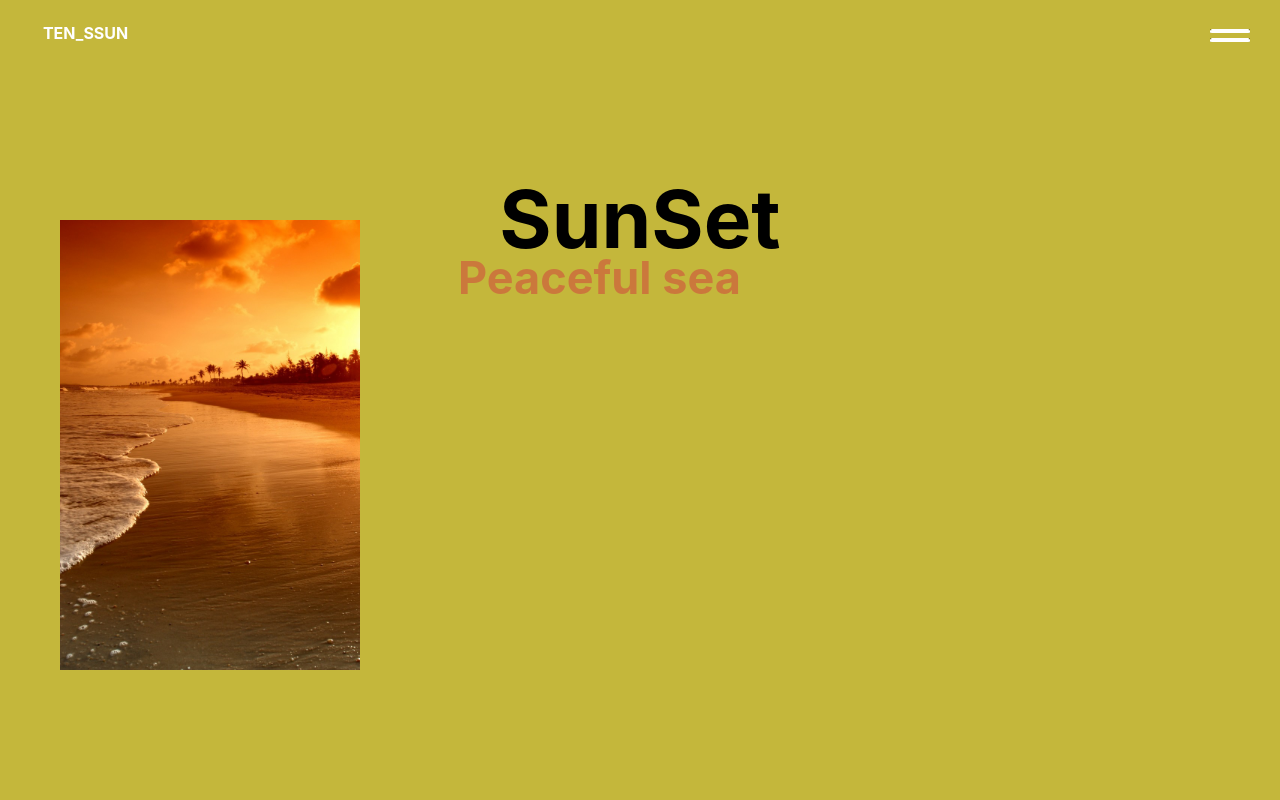
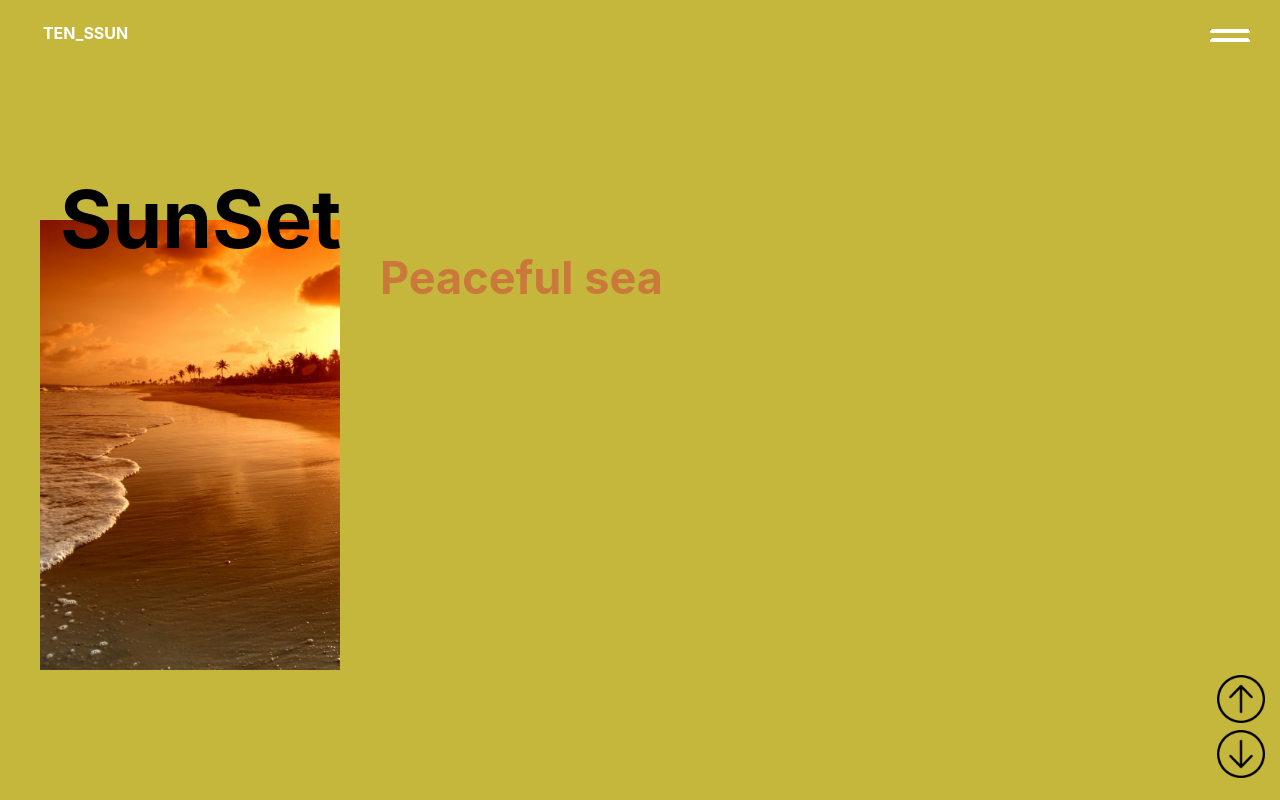
Before and after one commit to TEN-SSUN/portfolio, a React (Create React App) app in the folder ver1/my-profile/: page /work in a window 1280 px wide. Shown: the top 800 px of the page. Built offline with nearby package versions, Linux system fonts and the light colour scheme.

Commit message:
tracker create

```diff
--- a/ver1/my-profile/src/component/About.js
+++ b/ver1/my-profile/src/component/About.js
@@ -68,7 +68,7 @@ function Contact()
     const [browserHeight, setBrowserHeight] = useState(document.documentElement.clientHeight);
 
     const location = useLocation();
-    console.log(location);
+    //console.log(location);
 
     const handleWindowResize = useCallback(event => {
         setBrowserWidth(document.documentElement.clientWidth);
--- a/ver1/my-profile/src/component/Contact.js
+++ b/ver1/my-profile/src/component/Contact.js
@@ -46,7 +46,7 @@ const MainText = styled.p`
 function Contact()
 {
     const location = useLocation();
-    console.log(location);
+    //console.log(location);
 
     return (
             <Fragment>
--- a/ver1/my-profile/src/component/Work.js
+++ b/ver1/my-profile/src/component/Work.js
@@ -1,7 +1,8 @@
 import React, { Fragment, useState, useEffect, useCallback } from "react";
 import styled from "styled-components";
-import { useLocation } from 'react-router-dom';
+//simport { useLocation } from 'react-router-dom';
 import WorkContents from './WorkContents';
+import WorkTracker from './WorkTracker';
 
 import sunset from '../img/sunset2.jpg';
 import sunglesses from '../img/cat_sunglesses.jpg';
@@ -13,7 +14,8 @@ const WorkFullDivision = styled.div`
     width : ${props => props.browserWidth}px;
     height : ${props => props.browserHeight* props.workListCount}px;
     background-color:${props => props.worksMainColor};
-    transition : all ease 0.2s;
+    transition : background-color ease 1s;
+    overflow: hidden;
 `;
 
 function Contact()
@@ -44,19 +46,19 @@ function Contact()
                         seq: 4
                         ,color:"#ef404f"//C4003B
                         ,img:sunglesses
-                        ,title:"Cat"
-                        ,contents:"Gangnam Style~"
+                        ,title:"나만 없어 고양이 ㅠ"
+                        ,contents:`Gangnam Style~
+                                    Korea
+                                    `
                         }
                     ]
+    let cPos =0;
 
     const [browserWidth, setBrowserWidth] = useState(document.documentElement.clientWidth);
     const [browserHeight, setBrowserHeight] = useState(document.documentElement.clientHeight);
     const [worksMainColor, setWorksMainColor] = useState(workList[0].color);
-
     const [workListCount] = useState(workList.length);
-
-    const location = useLocation();
-    //console.log(location);
+    const [posStatus, setPosStatus] = useState("N");
 
     const handleWindowResize = useCallback(event => {
         setBrowserWidth(document.documentElement.clientWidth);
@@ -64,6 +66,21 @@ function Contact()
     }, []);
 
     const handleScrollMove = useCallback(event => {
+
+        if(Number(cPos)-Number(window.pageYOffset)<0)
+        {
+            setPosStatus("D");
+        }
+        else if(Number(cPos)-Number(window.pageYOffset)>0)
+        {
+            setPosStatus("U");
+        }
+        else
+        {
+            setPosStatus("N")
+        }
+
+        cPos=window.pageYOffset;
 
         for(let i=workList.length-1; i>=1 ;i--)
         {
@@ -78,13 +95,29 @@ function Contact()
                 break;
             }
         }
-        //console.log(worksMainColor+" | "+window.pageYOffset);
+
     }, []);
 
-    useEffect(() => {
+    useEffect(() =>
+    {
+        setBrowserWidth(document.documentElement.clientWidth);
+        setBrowserHeight(document.documentElement.clientHeight);
+
         window.addEventListener('resize', handleWindowResize);
         window.addEventListener('scroll', handleScrollMove);
-    },[handleWindowResize])
+
+    },[handleWindowResize,handleScrollMove]);
+
+    const onMoveTop = () =>{
+        window.scrollTo({top: 0, behavior: 'smooth'});
+    }
+
+    const onMoveBottom = () =>{
+        let tempTop = document.getElementById('MainContentDivision'+(workList.length)).offsetTop
+
+        window.scrollTo({top:tempTop,behavior: 'smooth'});
+    }
+
 
     return (
         <Fragment>
@@ -93,6 +126,7 @@ function Contact()
                     <WorkContents id={"workContents"+seq} browserWidth={browserWidth} browserHeight={browserHeight} num={seq} img={img} title={title} contents={contents}/>
                     ))}
             </WorkFullDivision>
+            <WorkTracker posStatus={posStatus} onMoveTop={onMoveTop} onMoveBottom={onMoveBottom}/>
         </Fragment>
     );
   }
--- a/ver1/my-profile/src/component/WorkContents.js
+++ b/ver1/my-profile/src/component/WorkContents.js
@@ -14,7 +14,7 @@ const MainImageDiv = styled.div`
     background-color:white;
     position : absolute;
     top : 50%;
-    left : 60px;
+    left : 40px;
     transform: translate(0%, -40%);
     overflow: hidden;
     padding:0px;
@@ -69,24 +69,30 @@ const MainText = styled.p`
     padding :0px;
     margin : 0px;
     display:flex;
-    left : 50%;
+    justify-content:center;
+    left : 60px;
+    //transform: translate(-50%);
+    //left : 50%;
     top: 170px;
-    transform: translate(-50%);
     font-size : 80px;
     transition : all ease 0.3s;
     color : black;
     font-weight : bold;
 `;
+//text-align : center;
 
 const SubText = styled.p`
-    position : relative;
+    position : absolute;
     color : #CC723D;
     font-weight : bold;
     font-size : 45px;
-    margin : 10px;
+    margin-top : 10px;
+    margin-right : 0px;
+    margin-bottom : 0px;
+    margin-left : 0px;
     transition : all ease 0.3s;
-    width : 750px;
-    left : 35%;
+    width : ${props => Number(props.browserWidth*1)-Number(420)}px;
+    left : 380px;
     top : 30%;
     //transform: translate(-50%, -50%);
     opacity:0.9;
@@ -100,7 +106,6 @@ function Contact(props)
     //const [worksMainColor, setWorksMainColor] = useState("#C4B73B");
 
     useEffect(() => {
-        console.log(props.contents)
         setNum(props.num)
         setBrowserWidth(props.browserWidth);
         setBrowserHeight(props.browserHeight);
@@ -110,7 +115,7 @@ function Contact(props)
             <MainTextDivision id={"MainContentDivision"+num} browserWidth={browserWidth} browserHeight={browserHeight} num={num} color={props.color}>
                 <MainImageDiv><MainImage src={props.img} /></MainImageDiv>
                 <MainText id="mainTitle">{props.title}</MainText>
-                <SubText>{props.contents}</SubText>
+                <SubText browserWidth={browserWidth}>{props.contents}</SubText>
             </MainTextDivision>
     );
   }
--- /dev/null
+++ b/ver1/my-profile/src/component/WorkTracker.js
@@ -0,0 +1,75 @@
+import React, { useEffect } from "react";
+import styled from "styled-components";
+
+import bottom_arrow from '../img/bottom_arrow.png';
+import top_arrow from '../img/top_arrow.png';
+
+const WorkFullDivision = styled.div`
+    position: fixed;
+    width: 48px;
+    bottom:15px;
+    right:15px;
+    box-sizing: border-box;
+    box-shadow: 0 1rem 5rem -2rem rgba(black,0.5);
+`;
+
+const ImgButton = styled.img`
+    width:48px;
+    height:48px;
+    margin-bottom:3px;
+`;
+
+//config vars
+const lagAmount = 50;
+const maxSpeed = 100;
+const frameRate = 20;
+//code
+let scrollTop = 0;
+let pinTop = 0;
+let lastTime;
+
+const updatePinPosition = (time) =>
+{
+    if (!lastTime)
+    {
+        lastTime = time;
+    }
+
+    let delta = time - lastTime;
+    if (delta >= frameRate)
+    {
+        scrollTop = window.pageYOffset;
+        var move = (scrollTop - pinTop) * delta / (lagAmount + delta);
+        var direction = move === 0 ? 0 : move / Math.abs(move);
+        pinTop = pinTop + Math.min( Math.abs(move), maxSpeed ) * direction;
+
+        document.getElementById('fullDiv').style.transform = `translateY(${-move}px)`;
+        lastTime = time;
+    }
+    requestAnimationFrame(updatePinPosition);
+}
+
+export default function Contact(props)
+{
+    const moveTop = () =>
+    {
+        props.onMoveTop();
+    }
+    const moveBottom = () =>
+    {
+        props.onMoveBottom();
+    }
+
+    useEffect(() =>
+    {
+        updatePinPosition();
+    },[props]);
+
+    return (
+        <WorkFullDivision id='fullDiv'>
+        <ImgButton src={top_arrow} onClick={moveTop}/>
+        <ImgButton src={bottom_arrow} onClick={moveBottom}/>
+        {/* <ImgButton ></ImgButton> */}
+        </WorkFullDivision>
+    );
+}
```
Also changed, not shown: ver1/my-profile/src/component/WorkTracker2.js (added, +65 -0 lines), ver1/my-profile/src/img/bottom_arrow.png (added), ver1/my-profile/src/img/top_arrow.png (added).
